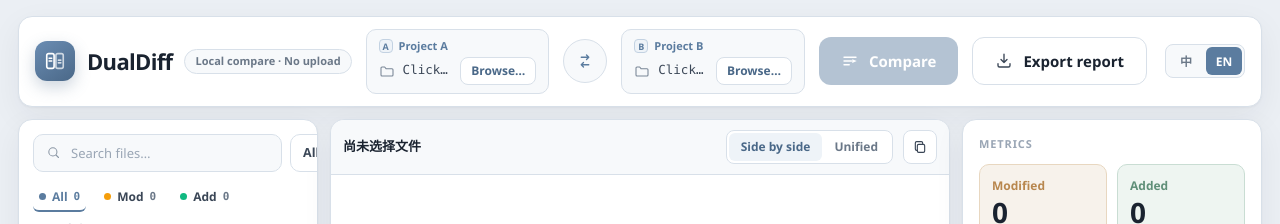
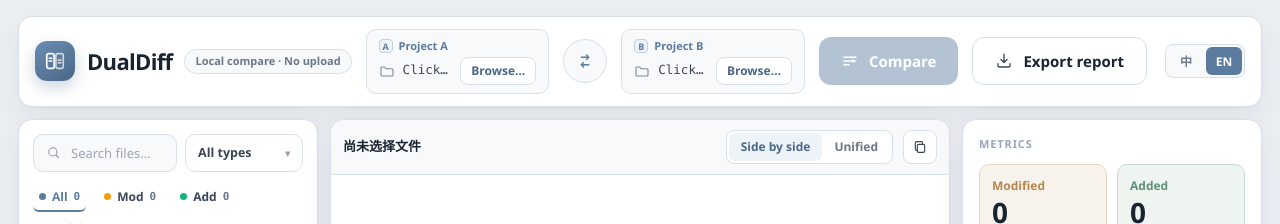
Before and after one commit to HengLee-TJ/dualdiff, a plain HTML site: page index.html in a window 1280 px wide. Shown: the top 224 px of the page. Drawn offline with Linux system fonts and the light colour scheme.

Commit message:
fix: left type filter clipping; scrub AI marks in desktop UI

```diff
--- a/app.css
+++ b/app.css
@@ -316,6 +316,7 @@
 .dropdown-wrap {
   position: relative;
   flex-shrink: 0;
+  max-width: 100%;
 }
 .dropdown {
   height: 38px;
@@ -329,7 +330,10 @@
   display: inline-flex;
   align-items: center;
   gap: 6px;
-  min-width: 96px;
+  min-width: 118px;
+  max-width: 100%;
+  white-space: nowrap;
+  flex-shrink: 0;
   justify-content: space-between;
 }
 .dropdown:hover {
--- a/desktop/public/app.css
+++ b/desktop/public/app.css
@@ -316,6 +316,7 @@
 .dropdown-wrap {
   position: relative;
   flex-shrink: 0;
+  max-width: 100%;
 }
 .dropdown {
   height: 38px;
@@ -329,7 +330,10 @@
   display: inline-flex;
   align-items: center;
   gap: 6px;
-  min-width: 96px;
+  min-width: 118px;
+  max-width: 100%;
+  white-space: nowrap;
+  flex-shrink: 0;
   justify-content: space-between;
 }
 .dropdown:hover {
--- a/desktop/public/dualdiff.css
+++ b/desktop/public/dualdiff.css
@@ -226,11 +226,14 @@ button { cursor: pointer; border: none; background: none; }
 }
 .search-row {
   display: flex;
+  flex-wrap: wrap;
   gap: 8px;
   margin-bottom: 12px;
+  align-items: center;
 }
 .search-box {
-  flex: 1;
+  flex: 1 1 140px;
+  min-width: 0;
   height: 38px;
   display: flex;
   align-items: center;
@@ -242,6 +245,7 @@ button { cursor: pointer; border: none; background: none; }
 }
 .search-box input {
   flex: 1;
+  min-width: 0;
   border: none;
   outline: none;
   background: transparent;
@@ -260,6 +264,8 @@ button { cursor: pointer; border: none; background: none; }
   display: inline-flex;
   align-items: center;
   gap: 6px;
+  white-space: nowrap;
+  flex-shrink: 0;
 }
 
 .filter-chips {
--- a/dualdiff.css
+++ b/dualdiff.css
@@ -226,11 +226,14 @@ button { cursor: pointer; border: none; background: none; }
 }
 .search-row {
   display: flex;
+  flex-wrap: wrap;
   gap: 8px;
   margin-bottom: 12px;
+  align-items: center;
 }
 .search-box {
-  flex: 1;
+  flex: 1 1 140px;
+  min-width: 0;
   height: 38px;
   display: flex;
   align-items: center;
@@ -242,6 +245,7 @@ button { cursor: pointer; border: none; background: none; }
 }
 .search-box input {
   flex: 1;
+  min-width: 0;
   border: none;
   outline: none;
   background: transparent;
@@ -260,6 +264,8 @@ button { cursor: pointer; border: none; background: none; }
   display: inline-flex;
   align-items: center;
   gap: 6px;
+  white-space: nowrap;
+  flex-shrink: 0;
 }
 
 .filter-chips {
```
